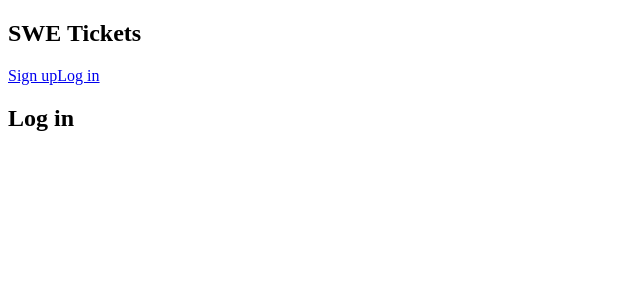
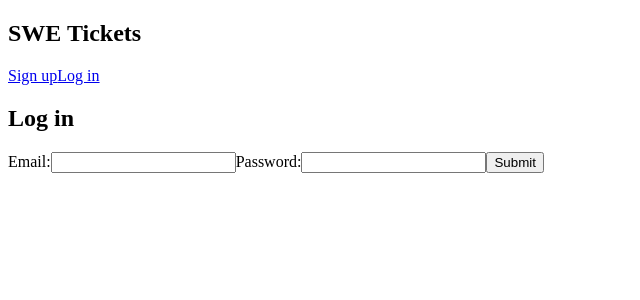
Before and after one commit to bryantjandra/swe_tickets, a Next.js app: page /login in a window 1280 px wide. Shown: the top 300 px of the page, without its empty margins (0-640 px from the left). Built offline with nearby package versions, Linux system fonts and the light colour scheme.

Commit message:
creating auth forms

```diff
--- /dev/null
+++ b/app/(auth)/AuthForm.jsx
@@ -0,0 +1,39 @@
+"use client";
+
+//note we cant pass functions from server components to client components!
+import { useState } from "react";
+
+function AuthForm({ handleSubmit }) {
+  const [email, setEmail] = useState("");
+  const [password, setPassword] = useState("");
+  return (
+    <form onSubmit={(e) => handleSubmit(e, email, password)}>
+      <label>
+        <span>Email:</span>
+        <input
+          type="email"
+          onChange={(e) => {
+            setEmail(e.target.value);
+          }}
+          value={email}
+          required
+        />
+      </label>
+      <label>
+        <span>Password:</span>
+        <input
+          type="password"
+          onChange={(e) => {
+            setPassword(e.target.value);
+          }}
+          value={password}
+          required
+        />
+      </label>
+
+      <button className="btn-primary">Submit</button>
+    </form>
+  );
+}
+
+export default AuthForm;
--- a/app/(auth)/login/page.jsx
+++ b/app/(auth)/login/page.jsx
@@ -1,7 +1,15 @@
+"use client";
+import AuthForm from "../AuthForm";
+
 function Login() {
+  const handleSubmit = async function (e, email, password) {
+    e.preventDefault();
+    console.log("user log in", email, password);
+  };
   return (
     <main>
       <h2 className="text-center">Log in</h2>
+      <AuthForm handleSubmit={handleSubmit} />
     </main>
   );
 }
--- a/package.json
+++ b/package.json
@@ -9,6 +9,8 @@
     "lint": "next lint"
   },
   "dependencies": {
+    "@supabase/auth-helpers-nextjs": "^0.10.0",
+    "@supabase/supabase-js": "^2.46.2",
     "autoprefixer": "10.4.20",
     "eslint": "9.16.0",
     "eslint-config-next": "15.0.3",
```
Also changed, not shown: app/(auth)/signup/page.jsx (+8 -0 lines), 1 other file (tests, documents, lock files or other folders).
